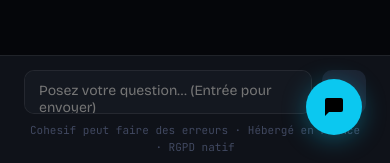
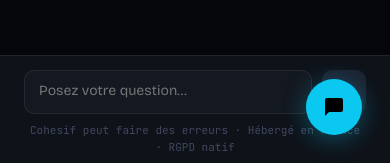
Before and after one commit to thprivateadvisory-sudo/Lumis-plateforme-, a Next.js app: page /demo in a window 390 px wide. Shown: the part 681-844 px from the top of the page. Built offline with nearby package versions, Linux system fonts and the light colour scheme.

Commit message:
fix: shorten demo input placeholder to prevent overflow on mobile
https://claude.ai/code/session_01PwZMk9SbXfeH8CRJEAbwB3

```diff
--- a/app/demo/page.tsx
+++ b/app/demo/page.tsx
@@ -439,7 +439,7 @@ export default function DemoPage() {
               value={input}
               onChange={(e) => setInput(e.target.value)}
               onKeyDown={handleKeyDown}
-              placeholder="Posez votre question… (Entrée pour envoyer)"
+              placeholder="Posez votre question…"
               rows={1}
               disabled={isLoading || isHardBlocked}
               style={{
```
